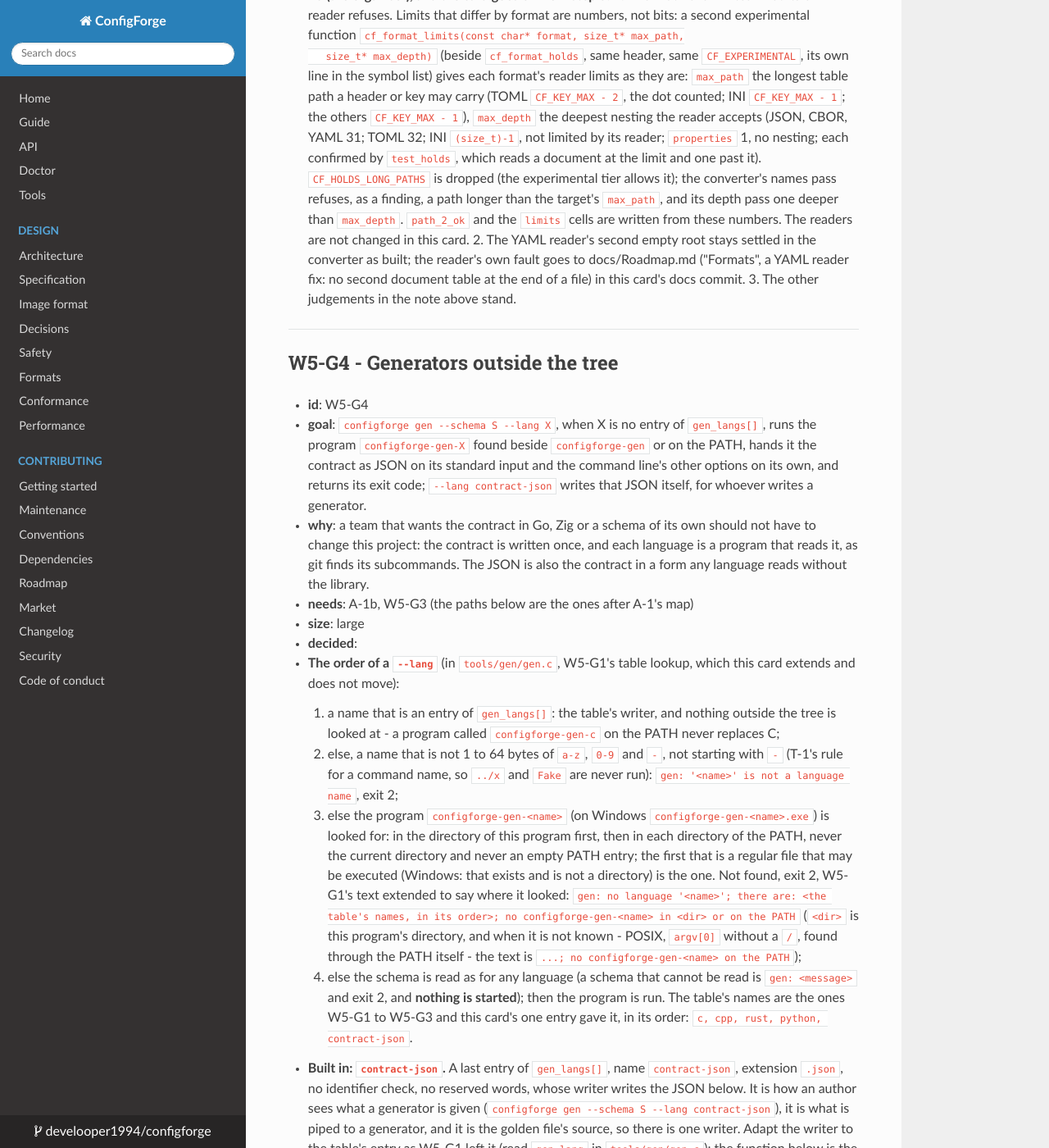
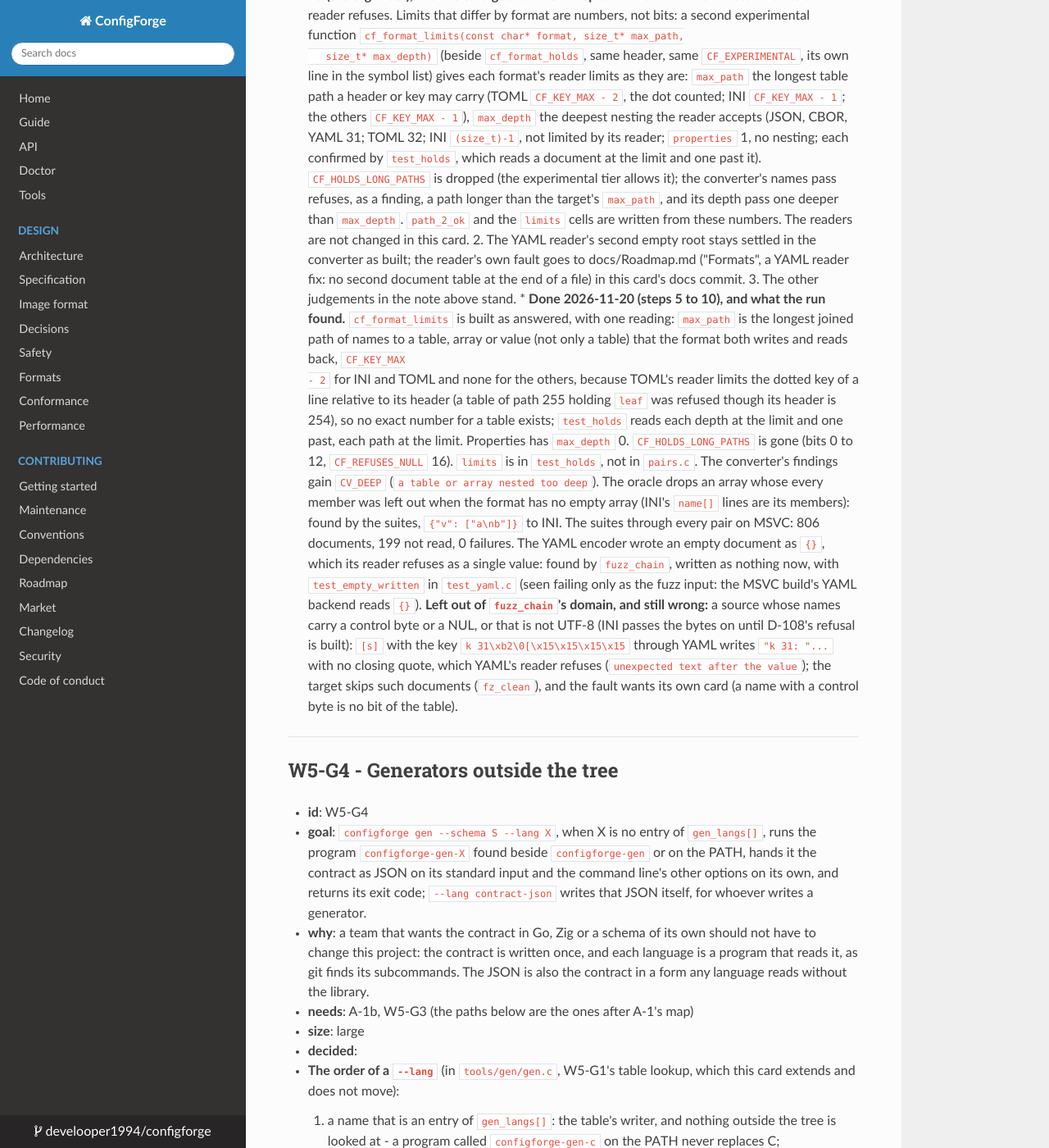
Before and after one commit to develooper1994/configforge, an MkDocs documentation site: the page built from docs/plan/W5-convert-and-gen.md, in a window 1280 px wide and 1400 px high, scrolled down 30492 px. Shown: the whole window at 82% size. Built offline with MkDocs 1.6.1, drawn with Linux system fonts in a browser that asks for light colours.

Commit message:
W5-V2: the card's notes - the numbers as built, and what the suites and the fuzz target found
Co-Authored-By: Claude Sonnet 5.5 <noreply@anthropic.com>

```diff
--- a/docs/plan/W5-convert-and-gen.md
+++ b/docs/plan/W5-convert-and-gen.md
@@ -1728,6 +1728,33 @@ recommendation (docs/Plan.md, "For the maintainer"). Nothing to install.
        ("Formats", a YAML reader fix: no second document table at the end
        of a file) in this card's docs commit.
     3. The other judgements in the note above stand.
+  * **Done 2026-11-20 (steps 5 to 10), and what the run found.**
+    `cf_format_limits` is built as answered, with one reading: `max_path`
+    is the longest joined path of names to a table, array or value (not
+    only a table) that the format both writes and reads back, `CF_KEY_MAX
+    - 2` for INI and TOML and none for the others, because TOML's reader
+    limits the dotted key of a line relative to its header (a table of
+    path 255 holding `leaf` was refused though its header is 254), so no
+    exact number for a table exists; `test_holds` reads each depth at the
+    limit and one past, each path at the limit. Properties has `max_depth`
+    0. `CF_HOLDS_LONG_PATHS` is gone (bits 0 to 12, `CF_REFUSES_NULL` 16).
+    `limits` is in `test_holds`, not in `pairs.c`. The converter's findings
+    gain `CV_DEEP` (`a table or array nested too deep`). The oracle drops
+    an array whose every member was left out when the format has no empty
+    array (INI's `name[]` lines are its members): found by the suites,
+    `{"v": ["a\nb"]}` to INI. The suites through every pair on MSVC: 806
+    documents, 199 not read, 0 failures. The YAML encoder wrote an empty
+    document as `{}`, which its reader refuses as a single value: found by
+    `fuzz_chain`, written as nothing now, with `test_empty_written` in
+    `test_yaml.c` (seen failing only as the fuzz input: the MSVC build's
+    YAML backend reads `{}`). **Left out of `fuzz_chain`'s domain, and
+    still wrong:** a source whose names carry a control byte or a NUL, or
+    that is not UTF-8 (INI passes the bytes on until D-108's refusal is
+    built): `[s]` with the key `k 31\xb2\0[\x15\x15\x15\x15` through YAML
+    writes `"k 31: "...` with no closing quote, which YAML's reader refuses
+    (`unexpected text after the value`); the target skips such documents
+    (`fz_clean`), and the fault wants its own card (a name with a control
+    byte is no bit of the table).
 
 ---
 
```
